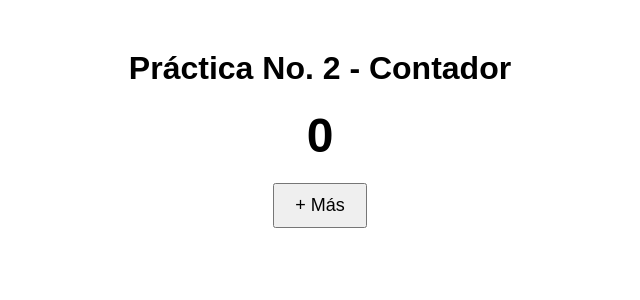
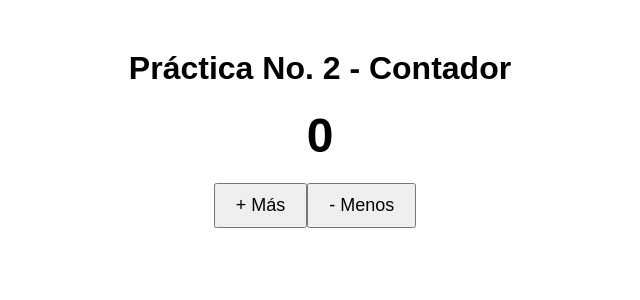
Before and after one commit to smujr-code/practica2-angular, an Angular app: page / in a window 1280 px wide. Shown: the top 300 px of the page, without its empty margins (320-960 px from the left). Built offline with nearby package versions, Linux system fonts and the light colour scheme.

Commit message:
se agrega el boton disminuir

```diff
--- a/src/app/app.html
+++ b/src/app/app.html
@@ -6,5 +6,6 @@
 
   <div>
     <button (click)="incrementar()" style="padding: 10px 20px; font-size: 18px; cursor: pointer;">+ Más</button>
+    <button (click)="disminuir()" style="padding: 10px 20px; font-size: 18px; margin-right: 10px; cursor: pointer;">- Menos</button>
   </div>
 </div>
```
